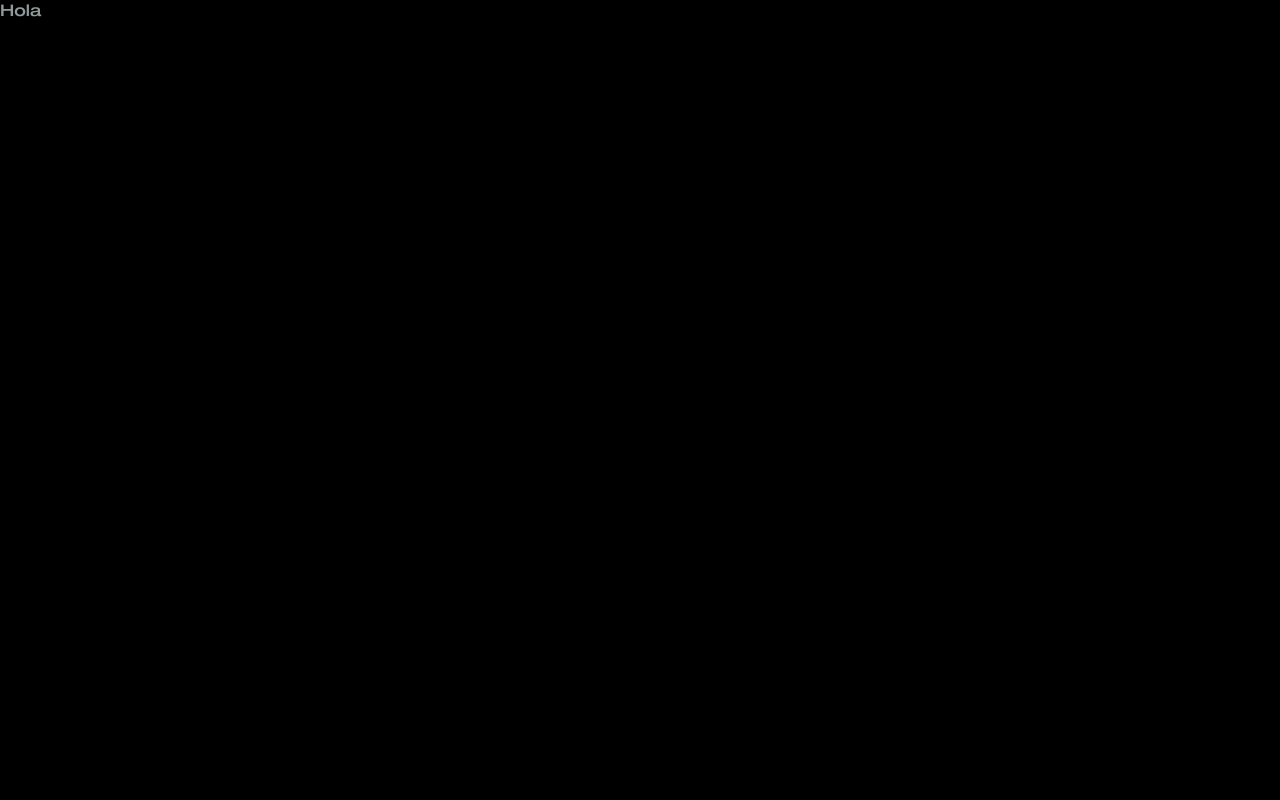
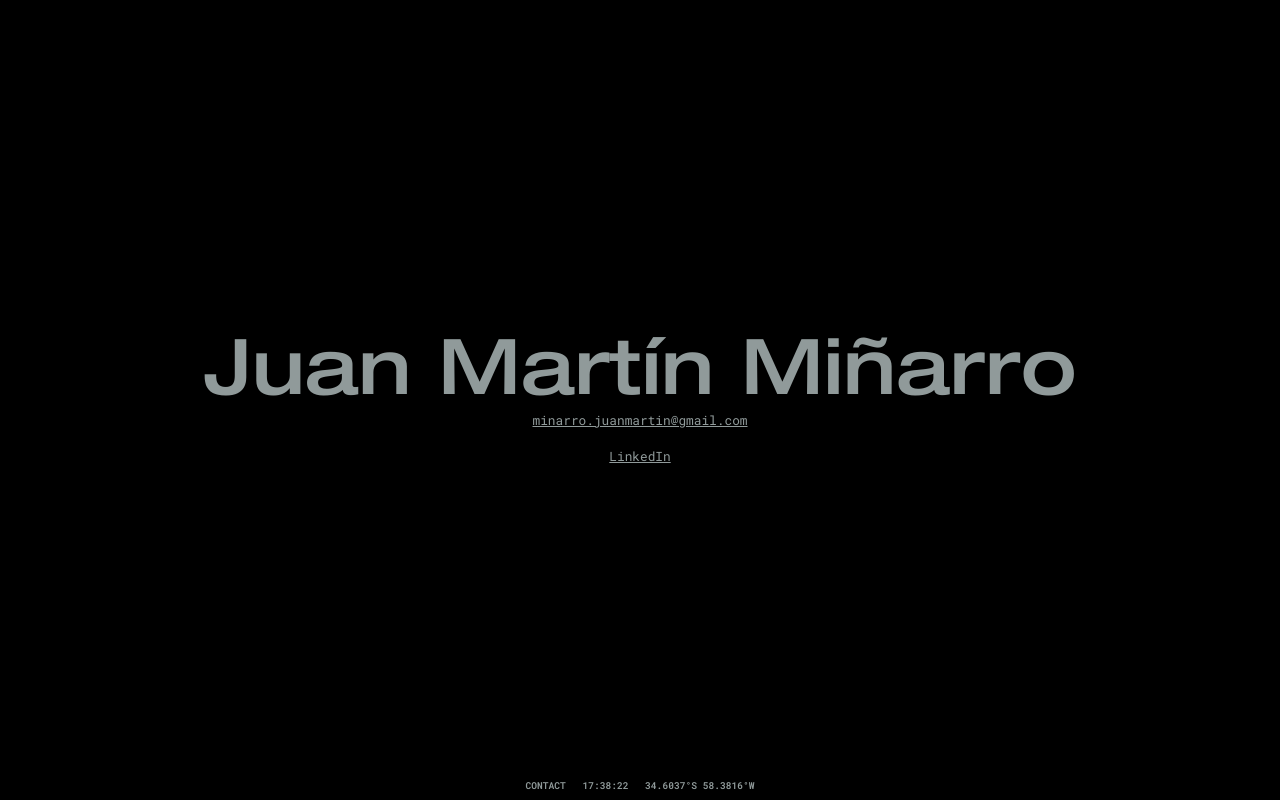
Before and after one commit to Juojo/juojo.github.io, a React (Vite) app: page /contact in a window 1280 px wide. Built offline with nearby package versions, Linux system fonts and the light colour scheme.

Commit message:
Add /contact

```diff
--- a/src/Contact.jsx
+++ b/src/Contact.jsx
@@ -1,10 +1,15 @@
 import './styles/Contact.css'
-import SectionButtons from './components/SectionButtons.jsx'
+import ContactBar from './components/ContactBar.jsx'
 
 function Contact() {
   return (
     <>
-        <p>Hola</p>
+        <ContactBar />
+        <div className="contact-wrapper">
+            <h1>Juan Martín Miñarro</h1>
+            <h2><a href="mailto:minarro.juanmartin@gmail.com">minarro.juanmartin@gmail.com</a></h2>
+            <h2><a href="https://www.linkedin.com/in/jnmrro/">LinkedIn</a></h2>
+        </div>
     </>
   )
 }
--- a/src/components/ContactBar.jsx
+++ b/src/components/ContactBar.jsx
@@ -5,7 +5,7 @@ function ContactBar() {
     <>
         <div className='contactbar-wrapper'>
             <ul className='contactbar-list'>
-                <li><a href="">ABOUT ME</a></li>
+                {/* <li><a href="">ABOUT ME</a></li> */}
                 <li><a href="/contact">CONTACT</a></li>
                 <li>17:38:22</li>
                 <li>34.6037°S 58.3816°W</li>
--- a/src/styles/Contact.css
+++ b/src/styles/Contact.css
@@ -0,0 +1,27 @@
+.contact-wrapper {
+    display: flex;
+    justify-content: center;
+    align-items: center;
+    flex-direction: column;
+    width: 100vw;
+    height: 100vh;
+}
+
+.contact-wrapper > h1 {
+    font-family: Helvetica_mdEx;
+    font-size: 6vw;
+}
+
+.contact-wrapper > h2 {
+    font-family: "Roboto Mono", monospace;
+    font-weight: 400;
+    font-size: 1vw;
+}
+
+.contact-wrapper > h2 {
+    margin-bottom: 20px;
+}
+
+.contact-wrapper > h2 > a {
+    text-decoration: underline;
+}
```
